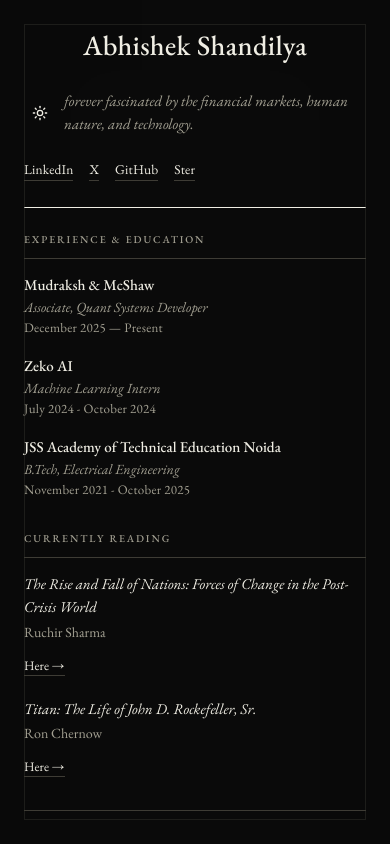
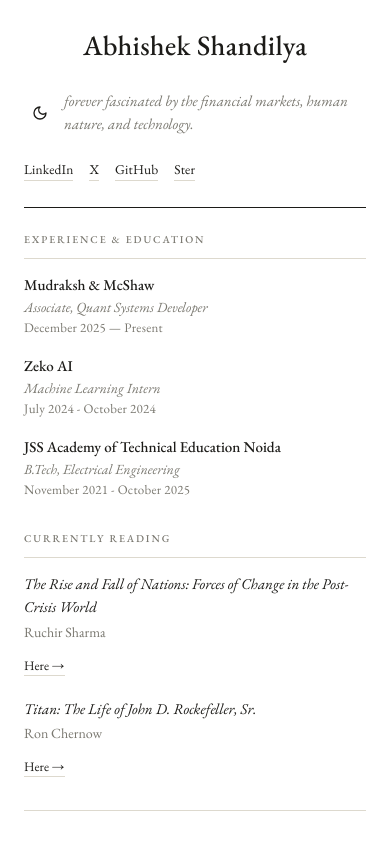
Before and after one commit to shandilyabh/shandilyabh.github.io, a React (Vite) app: page / in a window 390 px wide. Shown: the top 844 px of the page. Built offline with nearby package versions, Linux system fonts and the light colour scheme.

Commit message:
fix: remove the border (was distorted on the mobile view), change default theme back to light.

```diff
--- a/src/main.tsx
+++ b/src/main.tsx
@@ -6,7 +6,7 @@ import './styles/index.css'
 
 ReactDOM.createRoot(document.getElementById('root') as HTMLElement).render(
   <React.StrictMode>
-    <ThemeProvider attribute="class" defaultTheme="dark">
+    <ThemeProvider attribute="class" defaultTheme="light">
       <App />
     </ThemeProvider>
   </React.StrictMode>,
--- a/src/styles/theme.css
+++ b/src/styles/theme.css
@@ -148,10 +148,10 @@
 
   body {
     @apply bg-background text-foreground;
-    box-shadow: inset 0 0 100px rgba(0,0,0,0.05);
+    /* box-shadow: inset 0 0 100px rgba(0,0,0,0.05); */
   }
 
-  body::after {
+  /* body::after {
     content: "";
     position: fixed;
     top: 24px;
@@ -162,7 +162,7 @@
     pointer-events: none;
     z-index: 100;
     opacity: 0.4;
-  }
+  } */
 
   /**
   * Default typography styles for HTML elements (h1-h4, p, label, button, input).
```
